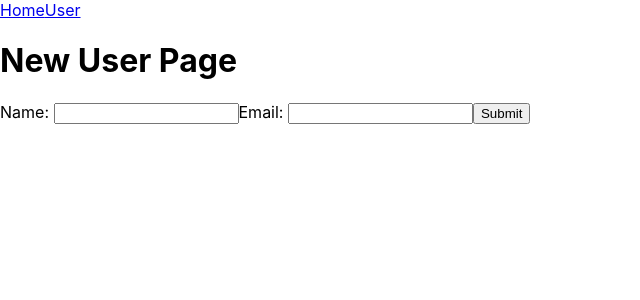
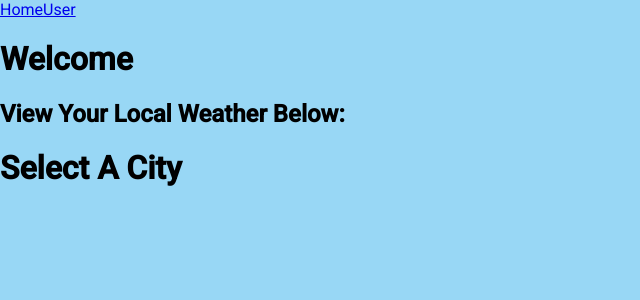
Before and after one commit to melissaarrington1/Project-3, a React (Create React App) app in the folder client/: page /api/users/1 in a window 1280 px wide. Shown: the top 300 px of the page, without its empty margins (0-640 px from the left). Built offline with nearby package versions, Linux system fonts and the light colour scheme.

Commit message:
added a little styling

```diff
--- a/client/public/index.html
+++ b/client/public/index.html
@@ -5,6 +5,7 @@
     <link rel="shortcut icon" href="%PUBLIC_URL%/favicon.ico">
     <meta name="viewport" content="width=device-width, initial-scale=1, shrink-to-fit=no">
     <meta name="theme-color" content="#000000">
+    <link rel="stylesheet" href="https://fonts.googleapis.com/css?family=Roboto:300,400,500">
     <!--
       manifest.json provides metadata used when your web app is added to the
       homescreen on Android. See https://developers.google.com/web/fundamentals/web-app-manifest/
--- a/client/src/App.css
+++ b/client/src/App.css
@@ -2,31 +2,7 @@
   text-align: center;
 }
 
-.App-logo {
-  animation: App-logo-spin infinite 20s linear;
-  height: 40vmin;
+body {
+  font-family: 'Roboto', sans-serif;
+  background-color: rgb(152, 215, 245);
 }
-
-.App-header {
-  background-color: #282c34;
-  min-height: 100vh;
-  display: flex;
-  flex-direction: column;
-  align-items: center;
-  justify-content: center;
-  font-size: calc(10px + 2vmin);
-  color: white;
-}
-
-.App-link {
-  color: #61dafb;
-}
-
-@keyframes App-logo-spin {
-  from {
-    transform: rotate(0deg);
-  }
-  to {
-    transform: rotate(360deg);
-  }
-}
--- a/client/src/App.js
+++ b/client/src/App.js
@@ -6,6 +6,8 @@ import HomePage from './Components/HomePage'
 import UserPage from './Components/UserPage'
 import Navigation from './Components/Navigation'
 import UserWeatherPage from './Components/UserWeatherPage';
+import Button from '@material-ui/core/Button';
+
 
 
 
@@ -17,9 +19,9 @@ class App extends Component {
       <div>
         <Navigation />
         <Switch>
-        <Route exact path="/" component={HomePage}/>
-        <Route path="/api/users" component={UserPage}/>
+        <Route exact path="/api/users" component={UserPage}/>
         <Route exact path="/api/users/:userId" component={UserWeatherPage}/>
+        <Route path="/" component={HomePage}/>
         </Switch>
       </div>
       </Router>
--- a/client/src/Components/HomePage.js
+++ b/client/src/Components/HomePage.js
@@ -1,11 +1,13 @@
 import React, { Component } from 'react'
+import Button from '@material-ui/core/Button';
+import {Link} from 'react-router-dom'
 
 class HomePage extends Component {
     render() {
         return(
             <div>
                 <h1>Welcome To Your Weather App</h1>
-                <button>Click Here to Enter</button>
+                <Button variant="contained" color="primary"> <Link to='/api/users'>Click Here to Enter</Link></Button>
             </div>
         )
     }
--- a/client/src/Components/UserPage.js
+++ b/client/src/Components/UserPage.js
@@ -1,5 +1,7 @@
 import React, { Component } from "react";
 import axios from "axios";
+import Button from '@material-ui/core/Button';
+
 
 class UserPage extends Component {
   state = {
@@ -22,6 +24,7 @@ class UserPage extends Component {
   };
 
   render() {
+
     return (
       <div>
         <h1>New User Page</h1>
@@ -41,7 +44,7 @@ class UserPage extends Component {
             onChange={this.handleChange}
           />
 
-          <input type="submit" value="Submit" />
+          <Button type="submit" value="Submit" variant="contained" color="primary">Create User</Button>
         </form>
       </div>
     );
--- a/client/src/Components/UserWeatherPage.js
+++ b/client/src/Components/UserWeatherPage.js
@@ -6,7 +6,9 @@ class UserWeatherPage extends Component {
             <div>
                 <h1>Welcome</h1>
                 <h2>View Your Local Weather Below:</h2>
+                <h1>Select A City</h1>
             </div>
+
         )
     }
 
```
Also changed, not shown: 2 other files (tests, documents, lock files or other folders).
